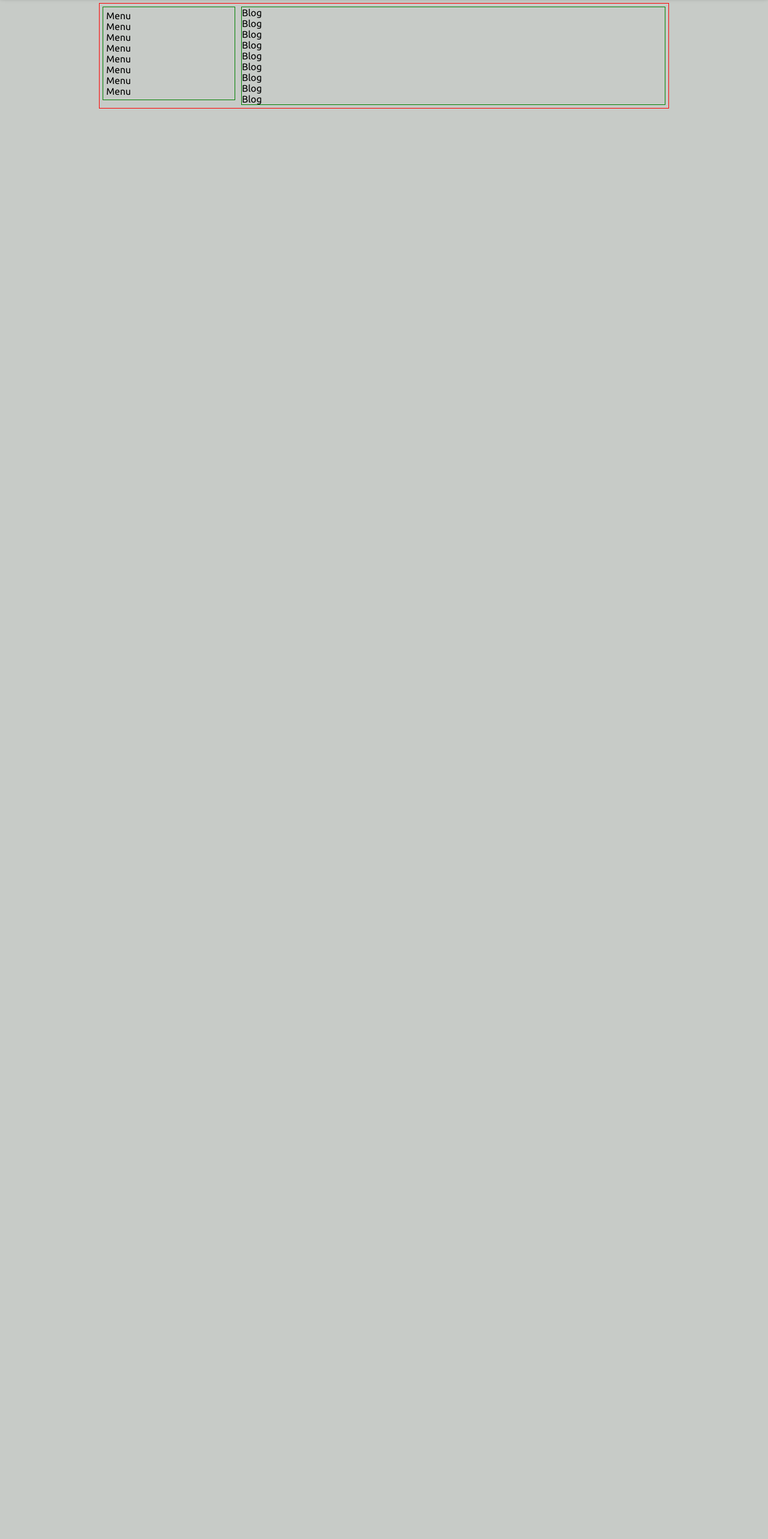
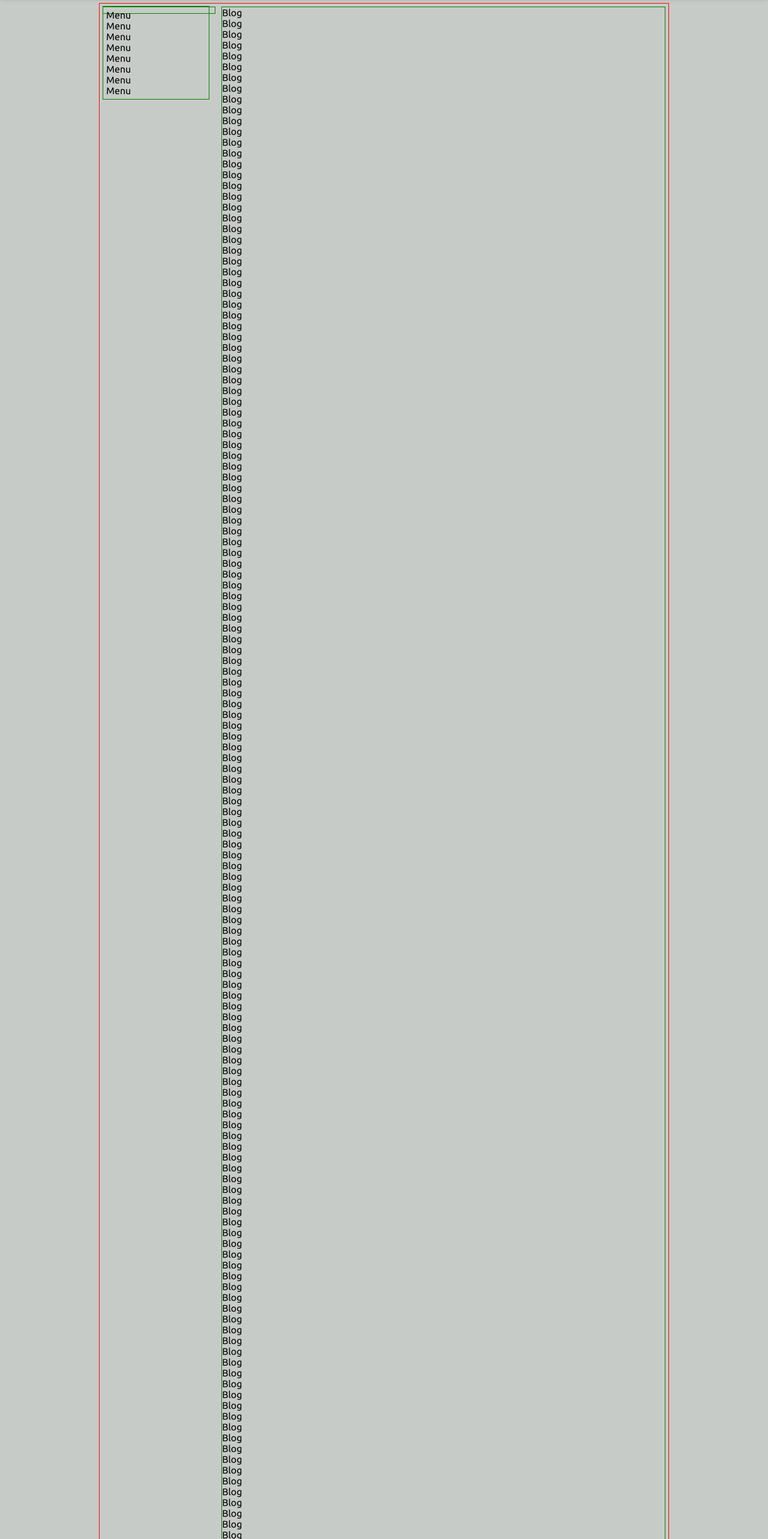
Before and after one commit to aakkss37/MERN-Placement-and-Internship-Cell, a React (Create React App) app in the folder student_login/: page / in a window 1280 px wide. Shown: the part 60-2626 px from the top of the page at 60% size. Before the commit the page ends 800 px from the top, so only its background shows below. Built offline with nearby package versions, Linux system fonts and the light colour scheme.

Commit message:
Menu position Fixe

```diff
--- a/student_login/src/components/Home/Home.jsx
+++ b/student_login/src/components/Home/Home.jsx
@@ -1,5 +1,5 @@
 import React from 'react';
-import { Container, HomeConatiner, LeftBox, MainBox, } from './homeStyle';
+import { Container, HomeConatiner, LeftBox, LeftBoxDummy, MainBox, } from './homeStyle';
 
 
 const Home = () => {
@@ -17,9 +17,199 @@ const Home = () => {
 					<div>Menu</div>
 					<div>Menu</div>
 				</LeftBox>
+				<LeftBoxDummy />
 
 
 				<MainBox>
+					<div>Blog</div>
+					<div>Blog</div>
+					<div>Blog</div>
+					<div>Blog</div>
+					<div>Blog</div>
+					<div>Blog</div>
+					<div>Blog</div>
+					<div>Blog</div>
+					<div>Blog</div>
+					<div>Blog</div>
+					<div>Blog</div>
+					<div>Blog</div>
+					<div>Blog</div>
+					<div>Blog</div>
+					<div>Blog</div>
+					<div>Blog</div>
+					<div>Blog</div>
+					<div>Blog</div>
+					<div>Blog</div>
+					<div>Blog</div>
+					<div>Blog</div>
+					<div>Blog</div>
+					<div>Blog</div>
+					<div>Blog</div>
+					<div>Blog</div>
+					<div>Blog</div>
+					<div>Blog</div>
+					<div>Blog</div>
+					<div>Blog</div>
+					<div>Blog</div>
+					<div>Blog</div>
+					<div>Blog</div>
+					<div>Blog</div>
+					<div>Blog</div>
+					<div>Blog</div>
+					<div>Blog</div>
+					<div>Blog</div>
+					<div>Blog</div>
+					<div>Blog</div>
+					<div>Blog</div>
+					<div>Blog</div>
+					<div>Blog</div>
+					<div>Blog</div>
+					<div>Blog</div>
+					<div>Blog</div>
+					<div>Blog</div>
+					<div>Blog</div>
+					<div>Blog</div>
+					<div>Blog</div>
+					<div>Blog</div>
+					<div>Blog</div>
+					<div>Blog</div>
+					<div>Blog</div>
+					<div>Blog</div>
+					<div>Blog</div>
+					<div>Blog</div>
+					<div>Blog</div>
+					<div>Blog</div>
+					<div>Blog</div>
+					<div>Blog</div>
+					<div>Blog</div>
+					<div>Blog</div>
+					<div>Blog</div>
+					<div>Blog</div>
+					<div>Blog</div>
+					<div>Blog</div>
+					<div>Blog</div>
+					<div>Blog</div>
+					<div>Blog</div>
+					<div>Blog</div>
+					<div>Blog</div>
+					<div>Blog</div>
+					<div>Blog</div>
+					<div>Blog</div>
+					<div>Blog</div>
+					<div>Blog</div>
+					<div>Blog</div>
+					<div>Blog</div>
+					<div>Blog</div>
+					<div>Blog</div>
+					<div>Blog</div>
+					<div>Blog</div>
+					<div>Blog</div>
+					<div>Blog</div>
+					<div>Blog</div>
+					<div>Blog</div>
+					<div>Blog</div>
+					<div>Blog</div>
+					<div>Blog</div>
+					<div>Blog</div>
+					<div>Blog</div>
+					<div>Blog</div>
+					<div>Blog</div>
+					<div>Blog</div>
+					<div>Blog</div>
+					<div>Blog</div>
+					<div>Blog</div>
+					<div>Blog</div>
+					<div>Blog</div>
+					<div>Blog</div>
+					<div>Blog</div>
+					<div>Blog</div>
+					<div>Blog</div>
+					<div>Blog</div>
+					<div>Blog</div>
+					<div>Blog</div>
+					<div>Blog</div>
+					<div>Blog</div>
+					<div>Blog</div>
+					<div>Blog</div>
+					<div>Blog</div>
+					<div>Blog</div>
+					<div>Blog</div>
+					<div>Blog</div>
+					<div>Blog</div>
+					<div>Blog</div>
+					<div>Blog</div>
+					<div>Blog</div>
+					<div>Blog</div>
+					<div>Blog</div>
+					<div>Blog</div>
+					<div>Blog</div>
+					<div>Blog</div>
+					<div>Blog</div>
+					<div>Blog</div>
+					<div>Blog</div>
+					<div>Blog</div>
+					<div>Blog</div>
+					<div>Blog</div>
+					<div>Blog</div>
+					<div>Blog</div>
+					<div>Blog</div>
+					<div>Blog</div>
+					<div>Blog</div>
+					<div>Blog</div>
+					<div>Blog</div>
+					<div>Blog</div>
+					<div>Blog</div>
+					<div>Blog</div>
+					<div>Blog</div>
+					<div>Blog</div>
+					<div>Blog</div>
+					<div>Blog</div>
+					<div>Blog</div>
+					<div>Blog</div>
+					<div>Blog</div>
+					<div>Blog</div>
+					<div>Blog</div>
+					<div>Blog</div>
+					<div>Blog</div>
+					<div>Blog</div>
+					<div>Blog</div>
+					<div>Blog</div>
+					<div>Blog</div>
+					<div>Blog</div>
+					<div>Blog</div>
+					<div>Blog</div>
+					<div>Blog</div>
+					<div>Blog</div>
+					<div>Blog</div>
+					<div>Blog</div>
+					<div>Blog</div>
+					<div>Blog</div>
+					<div>Blog</div>
+					<div>Blog</div>
+					<div>Blog</div>
+					<div>Blog</div>
+					<div>Blog</div>
+					<div>Blog</div>
+					<div>Blog</div>
+					<div>Blog</div>
+					<div>Blog</div>
+					<div>Blog</div>
+					<div>Blog</div>
+					<div>Blog</div>
+					<div>Blog</div>
+					<div>Blog</div>
+					<div>Blog</div>
+					<div>Blog</div>
+					<div>Blog</div>
+					<div>Blog</div>
+					<div>Blog</div>
+					<div>Blog</div>
+					<div>Blog</div>
+					<div>Blog</div>
+					<div>Blog</div>
+					<div>Blog</div>
+					<div>Blog</div>
+					<div>Blog</div>
 					<div>Blog</div>
 					<div>Blog</div>
 					<div>Blog</div>
--- a/student_login/src/components/Home/homeStyle.js
+++ b/student_login/src/components/Home/homeStyle.js
@@ -15,7 +15,7 @@ export const Container = styled(Box)(({ theme }) => ({
 	}
 }));
 
-export const LeftBox = styled(Box)(({ theme }) => ({
+export const LeftBoxDummy = styled(Box)(({ theme }) => ({
 	flexGrow: 1,
 	margin: '5px',
 	border: '1px solid green',
@@ -25,6 +25,19 @@ export const LeftBox = styled(Box)(({ theme }) => ({
 		display: 'none',
 	}
 }));
+
+export const LeftBox= styled(Box)(({ theme }) => ({
+	position: 'fixed',
+	top: 65,
+	width: '13%',
+	margin: '5px',
+	border: '1px solid green',
+	padding: '5px',
+	[theme.breakpoints.down('md')]: {
+		display: 'none',
+	}
+}));
+
 export const MainBox = styled(Box)(({ theme }) => ({
 	flexGrow: 4,
 	margin: '5px',
```
